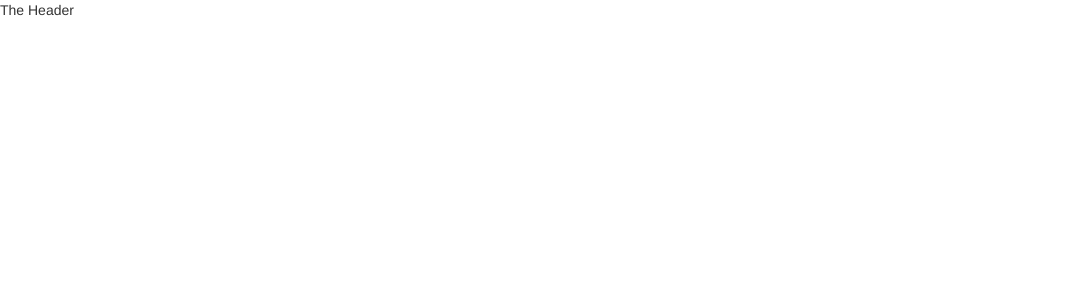
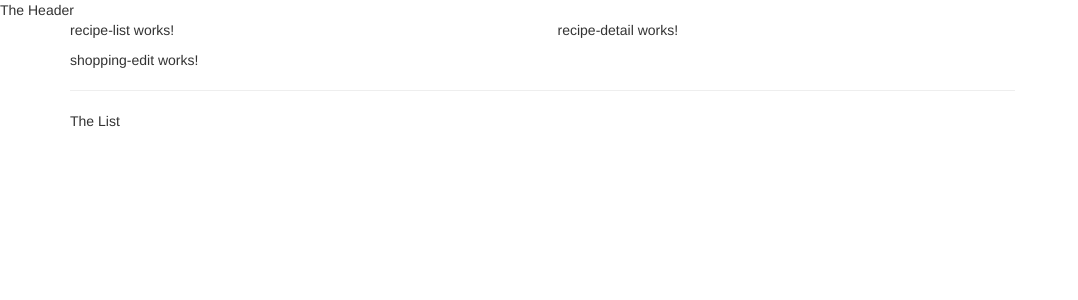
Before and after one commit to furkangok/udemy-project, an Angular app: page / in a window 1280 px wide. Shown: the top 300 px of the page, without its empty margins (0-1078 px from the left). Built offline with nearby package versions, Linux system fonts and the light colour scheme.

Commit message:
add some dummy data to components

```diff
--- a/src/app/app.component.html
+++ b/src/app/app.component.html
@@ -1 +1,9 @@
 <app-header></app-header>
+<div class="container">
+  <div class="row">
+    <div class="col-md-12">
+      <app-recipes></app-recipes>
+      <app-shopping-list></app-shopping-list>
+    </div>
+  </div>
+</div>
--- a/src/app/recipes/recipes.component.html
+++ b/src/app/recipes/recipes.component.html
@@ -1 +1,8 @@
-<p>recipes works!</p>
+<div class="row">
+  <div class="col-md-5 ">
+    <app-recipe-list></app-recipe-list>
+  </div>
+  <div class="col-md-7">
+    <app-recipe-detail></app-recipe-detail>
+  </div>
+</div>
--- a/src/app/shopping-list/shopping-list.component.html
+++ b/src/app/shopping-list/shopping-list.component.html
@@ -1 +1,7 @@
-<p>shopping-list works!</p>
+<div class="row">
+  <div class="col-xs-10">
+    <app-shopping-edit></app-shopping-edit>
+    <hr />
+    <p>The List</p>
+  </div>
+</div>
```
